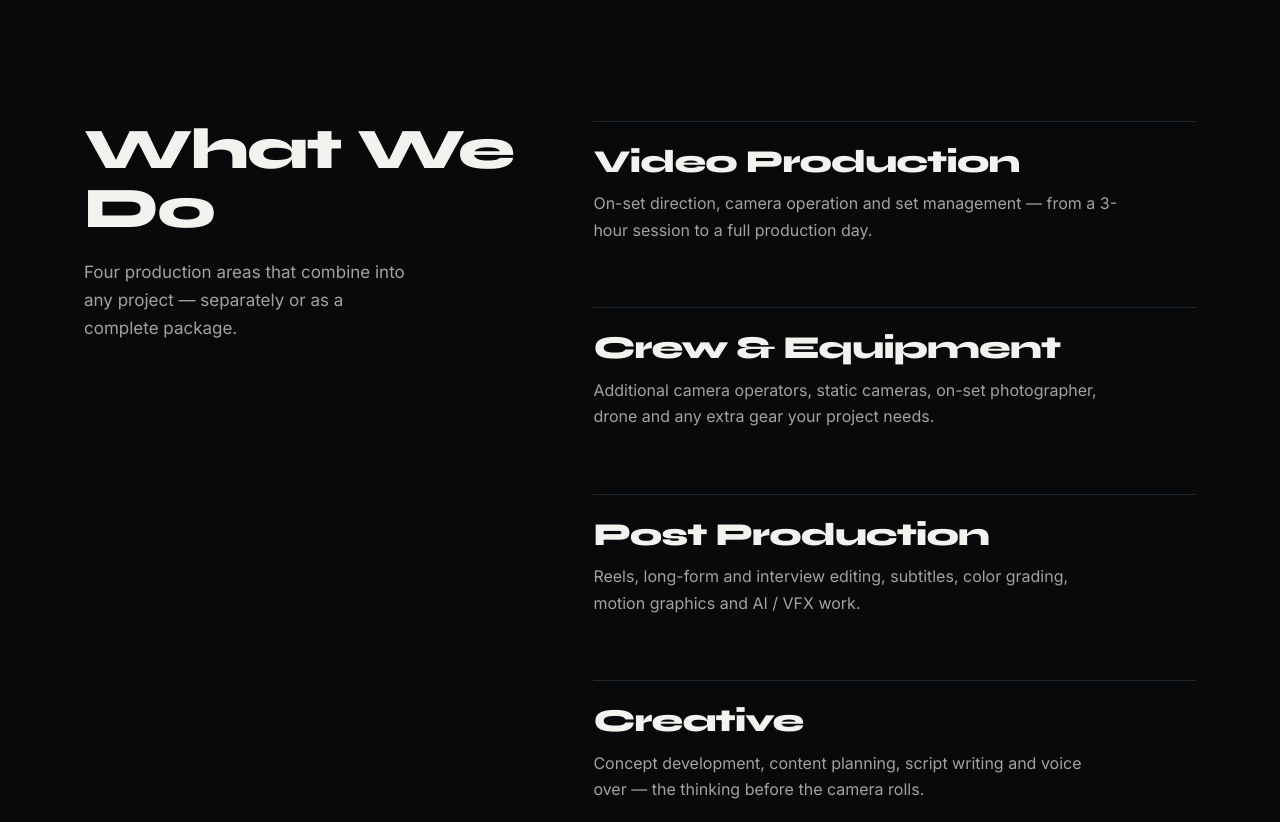
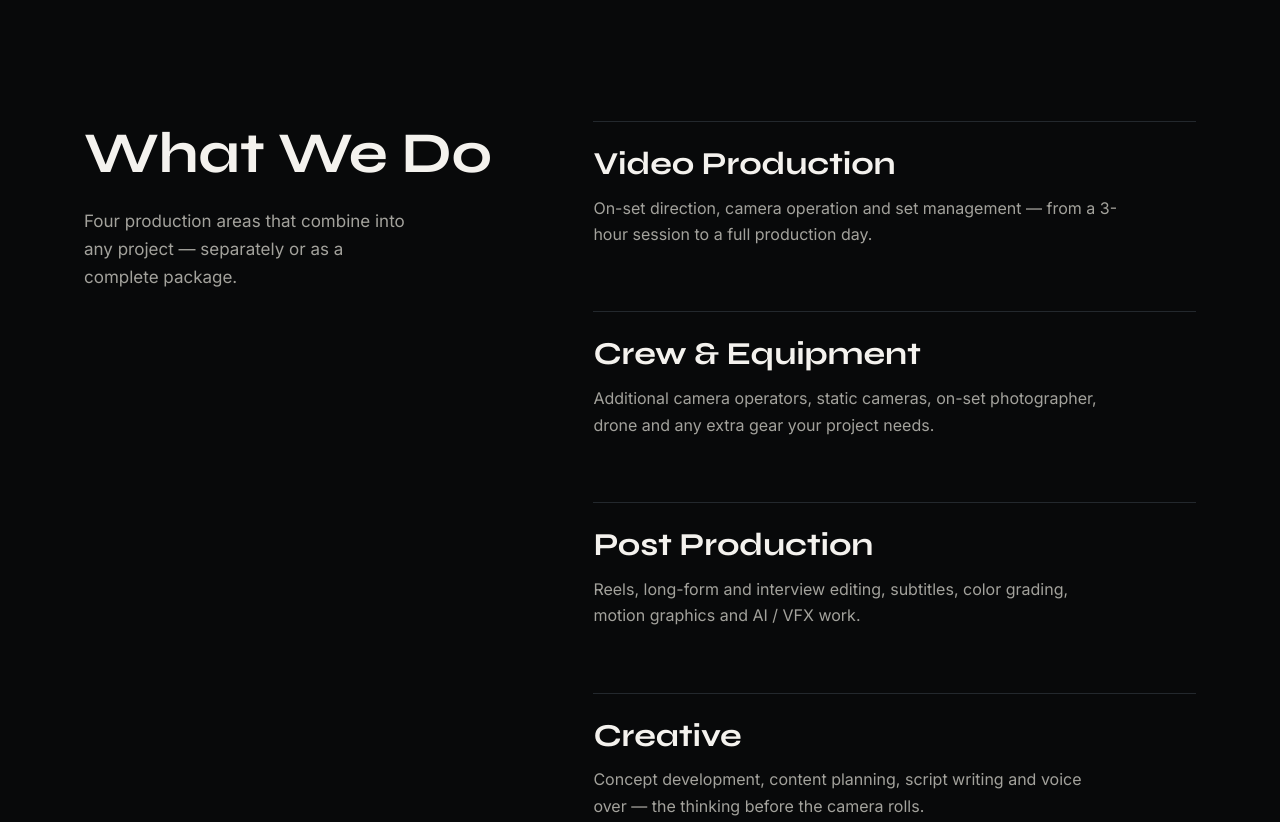
Before and after one commit to MrBinyamin/Time-keeper-s-site, a plain HTML site: page index.html in a window 1280 px wide. Shown: the part 820-1642 px from the top of the page. Drawn offline with Linux system fonts and the light colour scheme; animation ran at ten frames a second.

Commit message:
Keep the brand in Latin across languages, relax the title setting
The Hebrew headline translated the studio name to שומרי הזמן; it now
reads "אנחנו Time Keeper's" so the brand is the same word in every
language, as it already was in the nav, the slate and the footer.

Each headline word is its own inline-block so it can rise out of a mask,
and on an RTL line those boxes are atomic neutrals — a Latin run would
have been laid out one word at a time, right to left. typeset() now
gathers consecutive Latin words into a single dir="ltr" span when the
page is RTL, so the brand reads left to right and still animates word by
word.

Titles stay in Syne but drop to 700 with near-normal tracking and more
leading; the closing head and the collection tabs lose their tightest
tracking too. The hero keeps 800 and its own metrics — it is a poster,
not a heading.

Co-Authored-By: Claude Opus 5 (1M context) <noreply@anthropic.com>
Claude-Session: https://claude.ai/code/session_01TBFsDjc4GhkVMtkvoKE6N7

```diff
--- a/index.html
+++ b/index.html
@@ -74,16 +74,16 @@ body {
     overflow-x: hidden;
 }
 
-h1, h2, h3, h4 { font-family: var(--font-display); font-weight: 800; margin: 0; line-height: 1.02; letter-spacing: -0.03em; }
+h1, h2, h3, h4 { font-family: var(--font-display); font-weight: 700; margin: 0; line-height: 1.15; letter-spacing: -0.005em; }
 p { margin: 0; }
 a { color: inherit; }
 ul { margin: 0; padding: 0; list-style: none; }
 
 /* Rubik carries Hebrew and Cyrillic; it wants neither Syne's display
-   weight nor the negative tracking Syne is drawn for. */
+   weight nor any negative tracking. */
 :root[lang="he"] h1, :root[lang="he"] h2, :root[lang="he"] h3, :root[lang="he"] h4, :root[lang="he"] .display,
 :root[lang="ru"] h1, :root[lang="ru"] h2, :root[lang="ru"] h3, :root[lang="ru"] h4, :root[lang="ru"] .display {
-    font-weight: 700; letter-spacing: -0.01em; line-height: 1.1;
+    font-weight: 700; letter-spacing: 0; line-height: 1.2;
 }
 
 :focus-visible { outline: 2px solid var(--gold); outline-offset: 4px; border-radius: 2px; }
@@ -337,6 +337,7 @@ ul { margin: 0; padding: 0; list-style: none; }
        to action are never pushed out of a short viewport. */
     /* 13.2vw: the widest word ("Keeper's", 6.5em in Syne) must fit a 320px phone */
     font-size: clamp(2.6rem, min(13.2vw, 14vh), 10.5rem);
+    font-weight: 800;
     line-height: 0.86;
     letter-spacing: -0.045em;
     max-width: min(7ch, 100%);
@@ -474,9 +475,9 @@ ul { margin: 0; padding: 0; list-style: none; }
     width: 100%; text-align: start; background: none; border: 0;
     border-bottom: 1px solid var(--line);
     padding: clamp(1.1rem, 2.2vw, 1.6rem) 0;
-    font-family: var(--font-display); font-weight: 800;
+    font-family: var(--font-display); font-weight: 700;
     /* Sized so the widest name clears its column beside the collection's loop */
-    font-size: clamp(1.7rem, 3.4vw, 2.9rem); letter-spacing: -0.04em; line-height: 1;
+    font-size: clamp(1.7rem, 3.4vw, 2.9rem); letter-spacing: -0.01em; line-height: 1.1;
     color: var(--faint); cursor: pointer;
     transition: color 0.45s var(--e-out), padding-inline-start 0.45s var(--e-out);
 }
@@ -567,7 +568,7 @@ ul { margin: 0; padding: 0; list-style: none; }
 .sec--light .btn-solid::before { background: #2f2a20; }
 
 .closing-head {
-    font-size: clamp(2.75rem, 10vw, 8rem); line-height: 0.88; letter-spacing: -0.045em;
+    font-size: clamp(2.75rem, 10vw, 8rem); line-height: 1.0; letter-spacing: -0.02em;
     max-width: 11ch; margin-bottom: clamp(2.5rem, 6vw, 4.5rem);
 }
 
@@ -877,7 +878,7 @@ form .btn { width: fit-content; margin-top: 0.5rem; }
         </div>
 
         <h1 class="display lang" data-split style="--lag:120ms"
-            data-en="We are Time Keeper's" data-he="אנחנו שומרי הזמן" data-ru="Мы — Time Keeper's">We are Time Keeper's</h1>
+            data-en="We are Time Keeper's" data-he="We are Time Keeper's" data-ru="We are Time Keeper's">We are Time Keeper's</h1>
 
         <div class="hero-foot">
             <div class="slate fade" style="--i:6">Timekeepers Production / 2026</div>
@@ -1330,19 +1331,42 @@ form .btn { width: fit-content; margin-top: 0.5rem; }
        Display type: wrap each word in a mask so it
        can rise. Rebuilt after every language switch.
        ───────────────────────────────────────────── */
+    var HAS_RTL = /[\u0590-\u08FF\uFB1D-\uFDFF\uFE70-\uFEFF]/;
+    var HAS_LTR = /[A-Za-z\u00C0-\u024F\u0370-\u052F]/;
+
     function typeset(el) {
         var text = el.textContent.trim();
         if (!text) return;
+        var rtl = root.getAttribute('dir') === 'rtl';
         var frag = document.createDocumentFragment();
+        var run = null;
         text.split(/\s+/).forEach(function (word, i) {
-            if (i) frag.appendChild(document.createTextNode(' '));
             var mask = document.createElement('span');
             mask.className = 'w';
             mask.style.setProperty('--wi', i);
             var inner = document.createElement('i');
             inner.textContent = word;
             mask.appendChild(inner);
-            frag.appendChild(mask);
+
+            /* On an RTL line every word box is an atomic neutral, so a run of
+               Latin words — the brand name — would be laid out right to left,
+               one word at a time. Keep such a run inside one dir="ltr" span
+               (the UA isolates it) so it reads left to right as a unit. */
+            if (rtl && HAS_LTR.test(word) && !HAS_RTL.test(word)) {
+                if (run) {
+                    run.appendChild(document.createTextNode(' '));
+                } else {
+                    run = document.createElement('span');
+                    run.setAttribute('dir', 'ltr');
+                    if (i) frag.appendChild(document.createTextNode(' '));
+                    frag.appendChild(run);
+                }
+                run.appendChild(mask);
+            } else {
+                run = null;
+                if (i) frag.appendChild(document.createTextNode(' '));
+                frag.appendChild(mask);
+            }
         });
         el.textContent = '';
         el.appendChild(frag);
```
